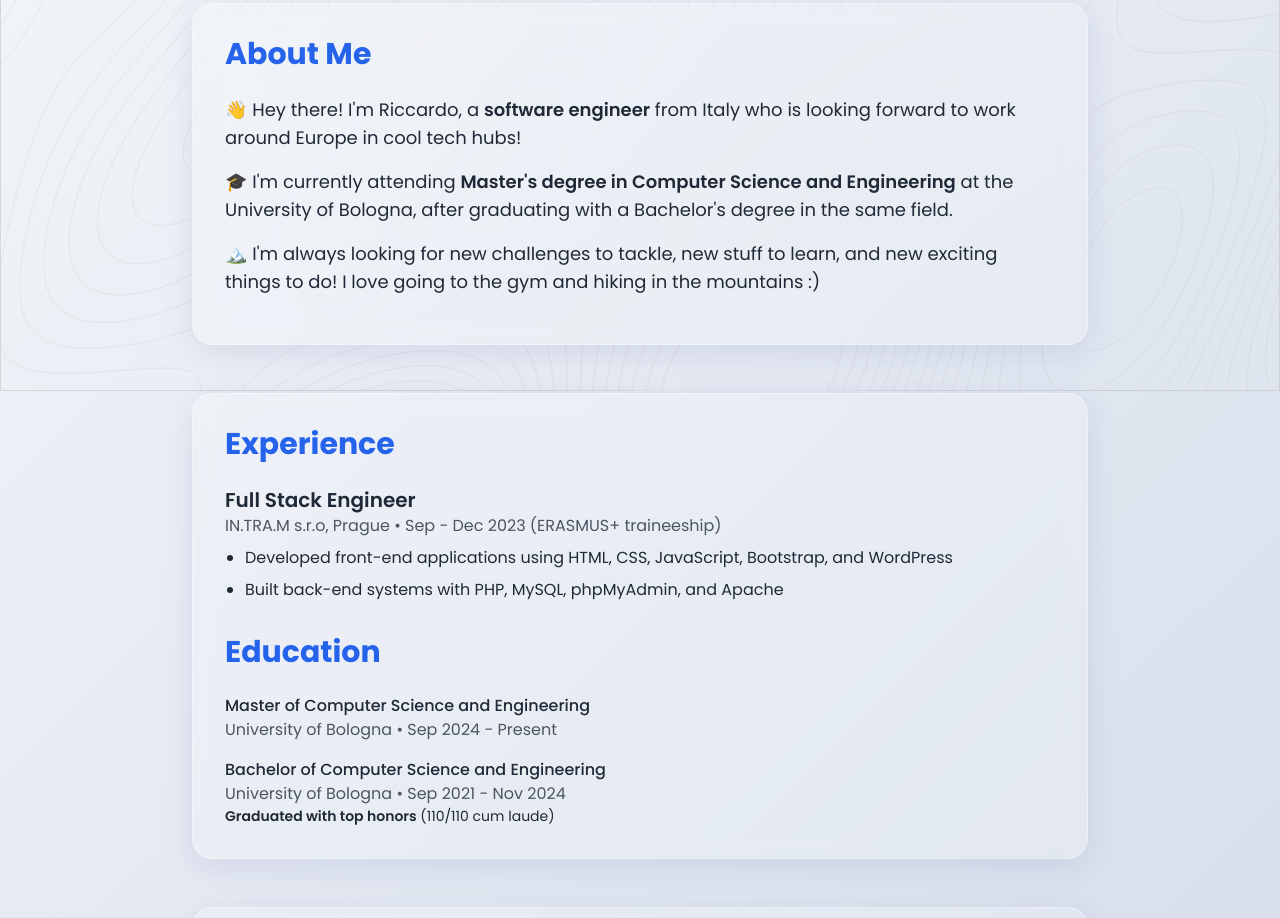
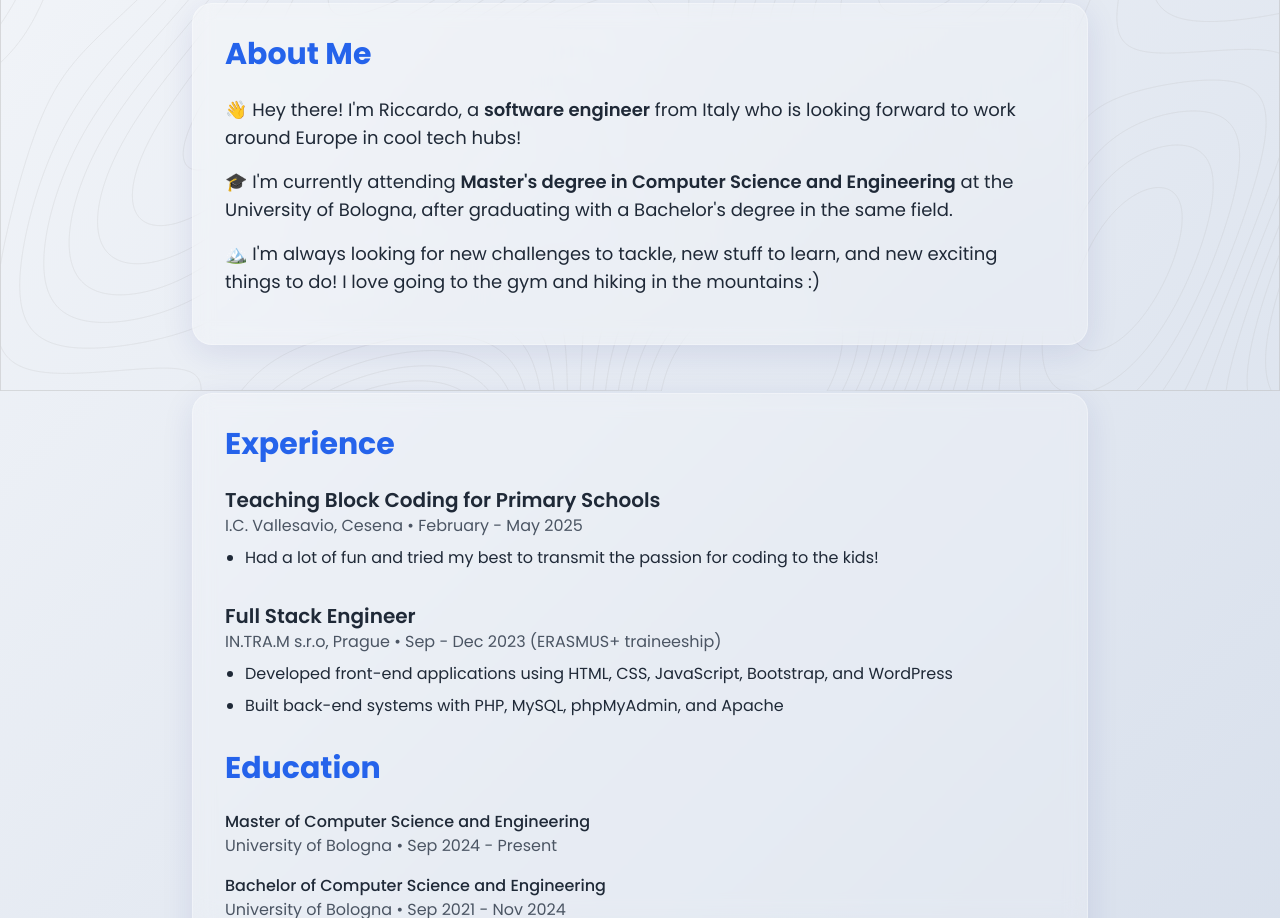
Before and after one commit to mRickk/mRickk.github.io, a plain HTML site: page index.html in a window 1280 px wide. Shown: the part 409-1327 px from the top of the page. Drawn offline with nearby package versions, Linux system fonts and the light colour scheme.

Commit message:
Added work experience as coding teacher

```diff
--- a/index.html
+++ b/index.html
@@ -132,6 +132,13 @@
             <section id="experience" class="glass-card p-8">
                 <h2 class="text-3xl font-bold mb-6 text-blue-600">Experience</h2>
                 <div class="space-y-8">
+                    <div>
+                        <h3 class="text-xl font-semibold">Teaching Block Coding for Primary Schools</h3>
+                        <p class="text-gray-600">I.C. Vallesavio, Cesena • February - May 2025</p>
+                        <ul class="list-disc pl-5 mt-2 space-y-2">
+                            <li>Had a lot of fun and tried my best to transmit the passion for coding to the kids!</li>
+                        </ul>
+                    </div>
                     <div>
                         <h3 class="text-xl font-semibold">Full Stack Engineer</h3>
                         <p class="text-gray-600">IN.TRA.M s.r.o, Prague • Sep - Dec 2023 (ERASMUS+ traineeship)</p>
```
